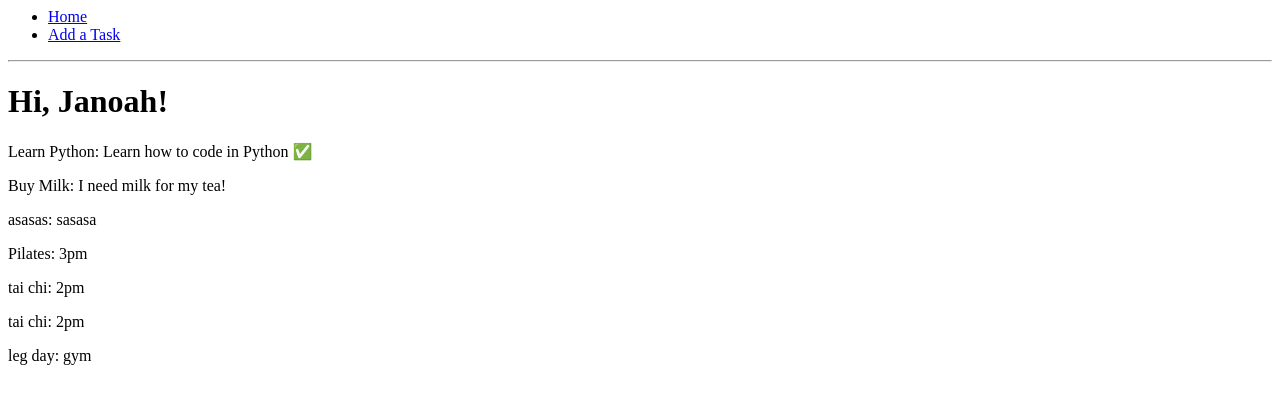
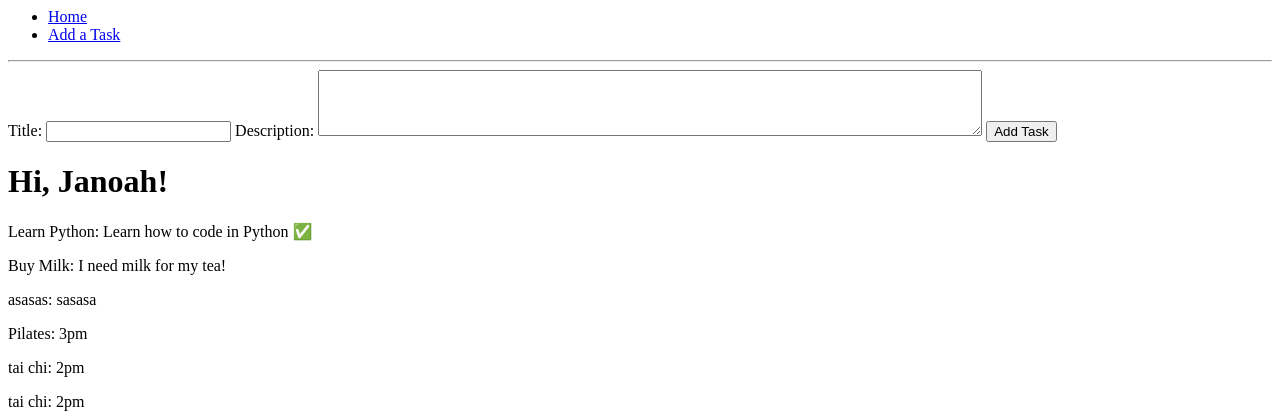
Before and after one commit to chrishaining/PythonFlaskToDoList2, a Flask app: template app/templates/index.html in a window 1280 px wide. Shown: the top 420 px of the page. Run offline with Flask 2, Linux system fonts and the light colour scheme; the template is opened without the code that fills it: values that come from a table or form of the project are taken from there, others are empty; data comes from the database, SQL or seed files in the repository; both versions use the stored data as it was after the commit.

Commit message:
can add a task

```diff
--- a/app/routes.py
+++ b/app/routes.py
@@ -1,25 +1,21 @@
-from app import app
-from flask import render_template
+from app import app, db
+from app.models import User, Task
+from flask import render_template, request, redirect
 
-@app.route('/')
+
+@app.route('/tasks')
 def index():
-    user = {'username': 'Chris'}
-    tasks = [
-        {
-            'id': 1,
-            'title': u'Buy groceries',
-            'description': 'Milk, Cheese, Pizza, Fruit',
-            'done': False
-        },
-        {
-            'id': 2,
-            'title': u'Learn Python',
-            'description': 'Learn an awesome new programming language',
-            'done': True
-        }
-    ]
+    user = User.query.get(1)
+    tasks = user.tasks
     return render_template('index.html', title='Home', user=user, tasks=tasks)
 
-@app.route('/add_task')
-def add_task():
-    return render_template('add_task.html', title='Add Task')
+@app.route('/tasks', methods=['POST'])
+def create_task():
+    user = User.query.get(1)
+    taskTitle = request.form['title']
+    taskDescription = request.form['description']
+    newTask = Task(title=taskTitle, description=taskDescription, user=user)
+    db.session.add(newTask)
+    db.session.commit()
+    print(request.form)
+    return redirect('/tasks')
--- a/app/templates/base.html
+++ b/app/templates/base.html
@@ -6,7 +6,7 @@
 
 <body>
     <ul>
-        <li><a href="/">Home</a></li>
+        <li><a href="/tasks">Home</a></li>
         <li><a href="/add_task">Add a Task</a></li>
 
     </ul>
--- a/app/templates/index.html
+++ b/app/templates/index.html
@@ -1,6 +1,14 @@
 {% extends "base.html" %} {% block content %}
 
 <div>
+    <form action="/tasks" method="POST">
+        <label for="title">Title:</label>
+        <input type="text" name="title" id="title" />
+        <label for="description">Description:</label>
+        <textarea name="description" id="description" rows="4" cols="80"></textarea>
+        <input type="submit" value="Add Task">
+    </form>
+
     <h1>Hi, {{ user.username }}!</h1>
     {% for task in tasks %}
     <p>
```
Also changed, not shown: app.db, seeds.py (line endings or trailing spaces).
